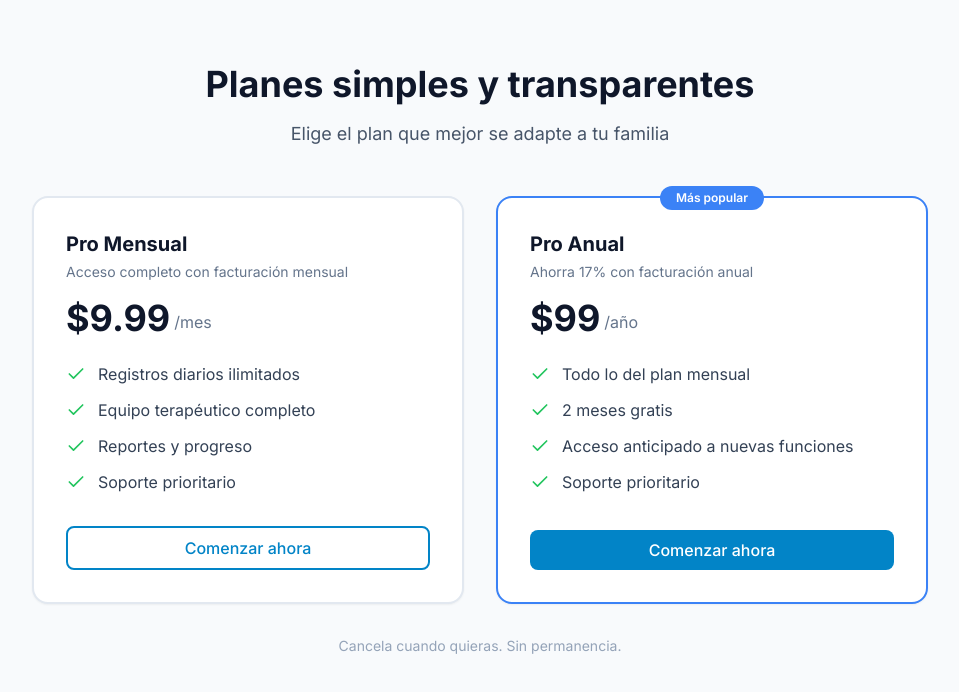
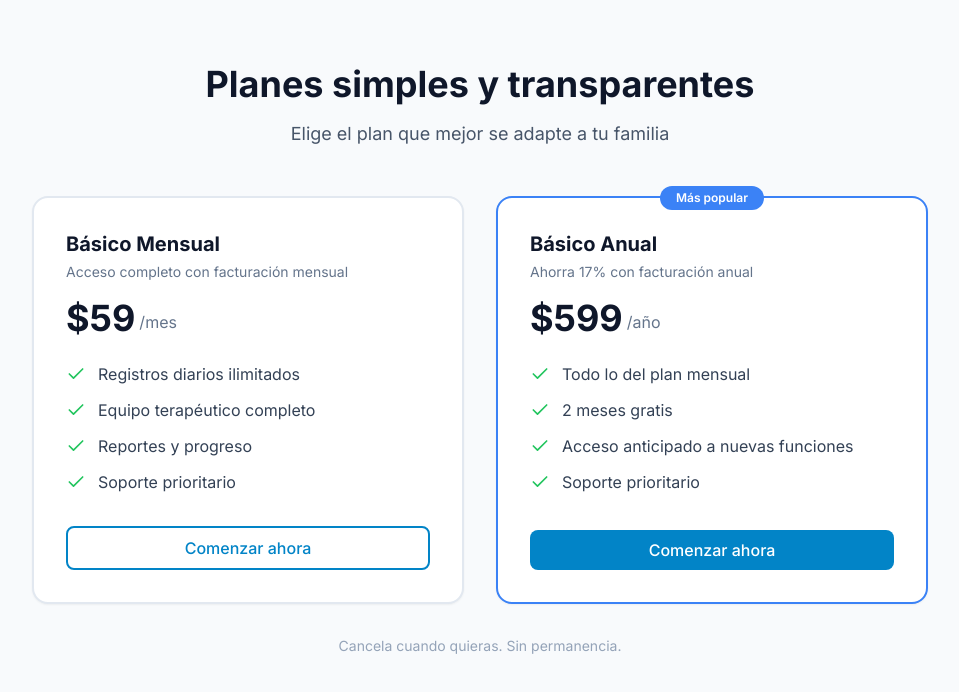
Before and after one commit to juanluis-911/PulsoAzul, a Next.js app in the folder coneccion-app/: page /pricing in a window 1280 px wide. Shown: the top 692 px of the page, without its empty margins (160-1119 px from the left). Built offline with nearby package versions, Linux system fonts and the light colour scheme.

Commit message:
agregar suscripciones

```diff
--- a/coneccion-app/app/pricing/page.jsx
+++ b/coneccion-app/app/pricing/page.jsx
@@ -8,8 +8,8 @@ import { Button } from '@/components/ui/Button'
 const PLANS = [
   {
     id: 'pro_monthly',
-    name: 'Pro Mensual',
-    price: '$9.99',
+    name: 'Básico Mensual',
+    price: '$59',
     period: '/mes',
     description: 'Acceso completo con facturación mensual',
     features: [
@@ -21,8 +21,8 @@ const PLANS = [
   },
   {
     id: 'pro_annual',
-    name: 'Pro Anual',
-    price: '$99',
+    name: 'Básico Anual',
+    price: '$599',
     period: '/año',
     description: 'Ahorra 17% con facturación anual',
     badge: 'Más popular',
```
